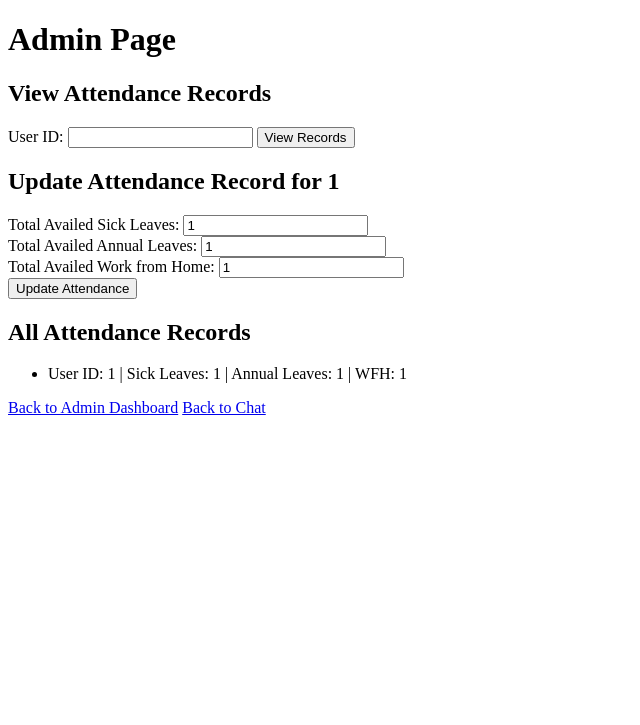
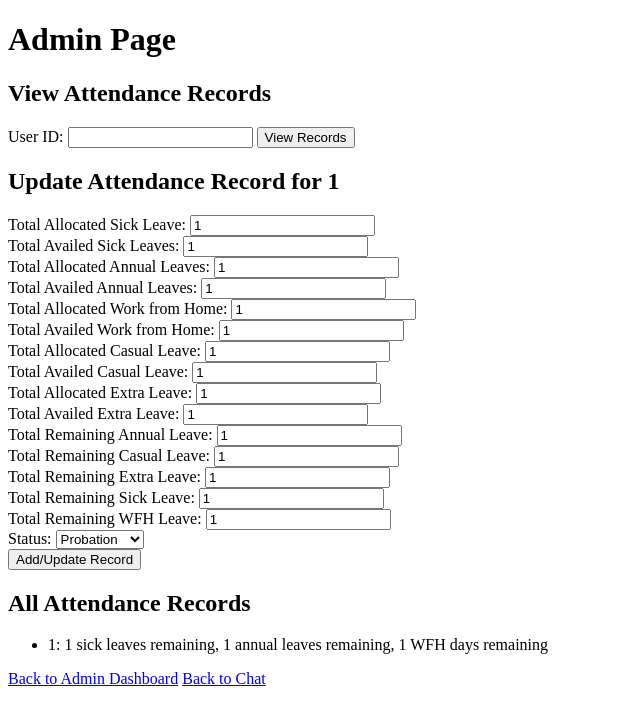
Before and after one commit to abdullahaftabb/Chatbot, a Flask app: template Templates/admin.html in a window 1280 px wide. Shown: the top 725 px of the page, without its empty margins (0-640 px from the left). Run offline with Flask 3, Linux system fonts and the light colour scheme; the template is opened without the code that fills it: most values are stand-ins (such as "Sample title", 1, 10 or a date in 2020); some libraries are stand-ins or nearby versions.

Commit message:
Update admin.html

```diff
--- a/Templates/admin.html
+++ b/Templates/admin.html
@@ -13,7 +13,6 @@
     <form action="{{ url_for('admin') }}" method="POST">
         <label for="user_id">User ID:</label>
         <input type="text" id="user_id" name="user_id">
-
         <button type="submit" name="view">View Records</button>
     </form>
 
@@ -23,16 +22,59 @@
     <form action="{{ url_for('admin') }}" method="POST">
         <input type="hidden" name="user_id" value="{{ attendance_record.user_id }}">
 
+        <label for="total_allocated_sick_leave">Total Allocated Sick Leave:</label>
+        <input type="number" id="total_allocated_sick_leave" name="total_allocated_sick_leave" value="{{ attendance_record.total_allocated_sick_leave }}" required><br>
+
         <label for="total_availed_sick_leaves">Total Availed Sick Leaves:</label>
         <input type="number" id="total_availed_sick_leaves" name="total_availed_sick_leaves" value="{{ attendance_record.total_availed_sick_leaves }}" required><br>
+
+        <label for="total_allocated_annual_leaves">Total Allocated Annual Leaves:</label>
+        <input type="number" id="total_allocated_annual_leaves" name="total_allocated_annual_leaves" value="{{ attendance_record.total_allocated_annual_leaves }}" required><br>
 
         <label for="total_availed_annual_leaves">Total Availed Annual Leaves:</label>
         <input type="number" id="total_availed_annual_leaves" name="total_availed_annual_leaves" value="{{ attendance_record.total_availed_annual_leaves }}" required><br>
 
+        <label for="total_allocated_wfh">Total Allocated Work from Home:</label>
+        <input type="number" id="total_allocated_wfh" name="total_allocated_wfh" value="{{ attendance_record.total_allocated_wfh }}" required><br>
+
         <label for="total_availed_wfh">Total Availed Work from Home:</label>
         <input type="number" id="total_availed_wfh" name="total_availed_wfh" value="{{ attendance_record.total_availed_wfh }}" required><br>
 
-        <button type="submit" name="update_attendance">Update Attendance</button>
+        <label for="total_allocated_casual_leave">Total Allocated Casual Leave:</label>
+        <input type="number" id="total_allocated_casual_leave" name="total_allocated_casual_leave" value="{{ attendance_record.total_allocated_casual_leave }}" required><br>
+
+        <label for="total_availed_casual_leave">Total Availed Casual Leave:</label>
+        <input type="number" id="total_availed_casual_leave" name="total_availed_casual_leave" value="{{ attendance_record.total_availed_casual_leave }}" required><br>
+
+        <label for="total_allocated_extra">Total Allocated Extra Leave:</label>
+        <input type="number" id="total_allocated_extra" name="total_allocated_extra" value="{{ attendance_record.total_allocated_extra }}" required><br>
+
+        <label for="total_availed_extra">Total Availed Extra Leave:</label>
+        <input type="number" id="total_availed_extra" name="total_availed_extra" value="{{ attendance_record.total_availed_extra }}" required><br>
+
+        <label for="total_remaining_annual_leave">Total Remaining Annual Leave:</label>
+        <input type="number" id="total_remaining_annual_leave" name="total_remaining_annual_leave" value="{{ attendance_record.total_remaining_annual_leave }}" required><br>
+
+        <label for="total_remaining_casual_leave">Total Remaining Casual Leave:</label>
+        <input type="number" id="total_remaining_casual_leave" name="total_remaining_casual_leave" value="{{ attendance_record.total_remaining_casual_leave }}" required><br>
+
+        <label for="total_remaining_extra_leave">Total Remaining Extra Leave:</label>
+        <input type="number" id="total_remaining_extra_leave" name="total_remaining_extra_leave" value="{{ attendance_record.total_remaining_extra_leave }}" required><br>
+
+        <label for="total_remaining_sick_leave">Total Remaining Sick Leave:</label>
+        <input type="number" id="total_remaining_sick_leave" name="total_remaining_sick_leave" value="{{ attendance_record.total_remaining_sick_leave }}" required><br>
+
+        <label for="total_remaining_wfh_leave">Total Remaining WFH Leave:</label>
+        <input type="number" id="total_remaining_wfh_leave" name="total_remaining_wfh_leave" value="{{ attendance_record.total_remaining_wfh_leave }}" required><br>
+
+        <label for="status">Status:</label>
+        <select id="status" name="status">
+            <option value="probation" {% if attendance_record.status == 'probation' %}selected{% endif %}>Probation</option>
+            <option value="permanent" {% if attendance_record.status == 'permanent' %}selected{% endif %}>Permanent</option>
+            <option value="Contract" {% if attendance_record.status == 'Contract' %}selected{% endif %}>Contract</option>
+        </select><br>
+
+        <button type="submit" name="add_update">Add/Update Record</button>
     </form>
     {% endif %}
 
@@ -40,7 +82,7 @@
     <h2>All Attendance Records</h2>
     <ul>
         {% for record in attendance_records %}
-            <li>User ID: {{ record.user_id }} | Sick Leaves: {{ record.total_availed_sick_leaves }} | Annual Leaves: {{ record.total_availed_annual_leaves }} | WFH: {{ record.total_availed_wfh }}</li>
+            <li>{{ record.user_id }}: {{ record.total_remaining_sick_leave }} sick leaves remaining, {{ record.total_remaining_annual_leave }} annual leaves remaining, {{ record.total_remaining_wfh_leave }} WFH days remaining</li>
         {% endfor %}
     </ul>
 
```
